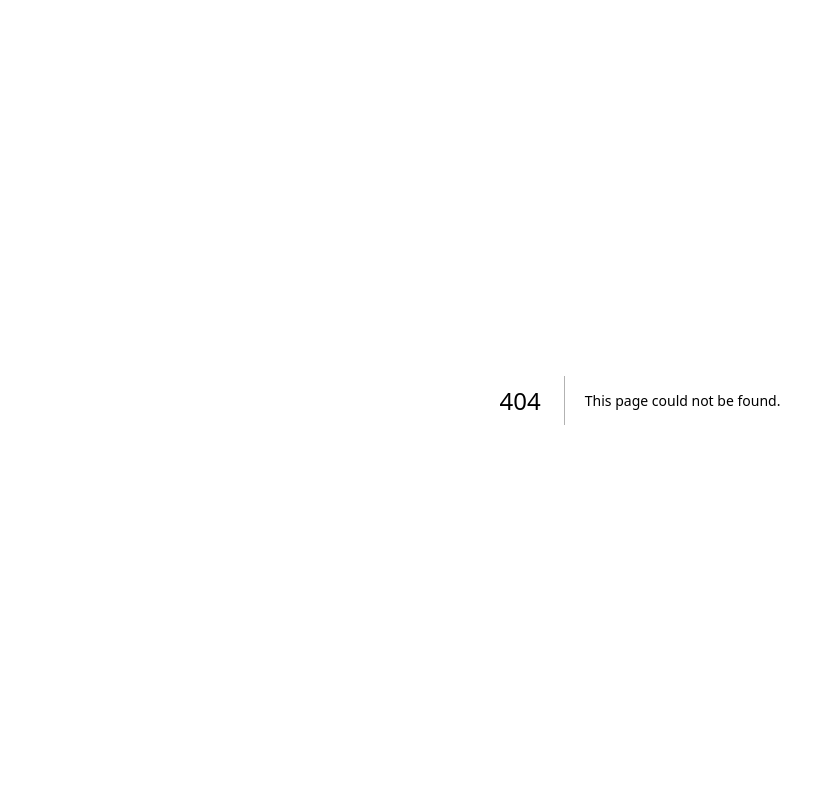
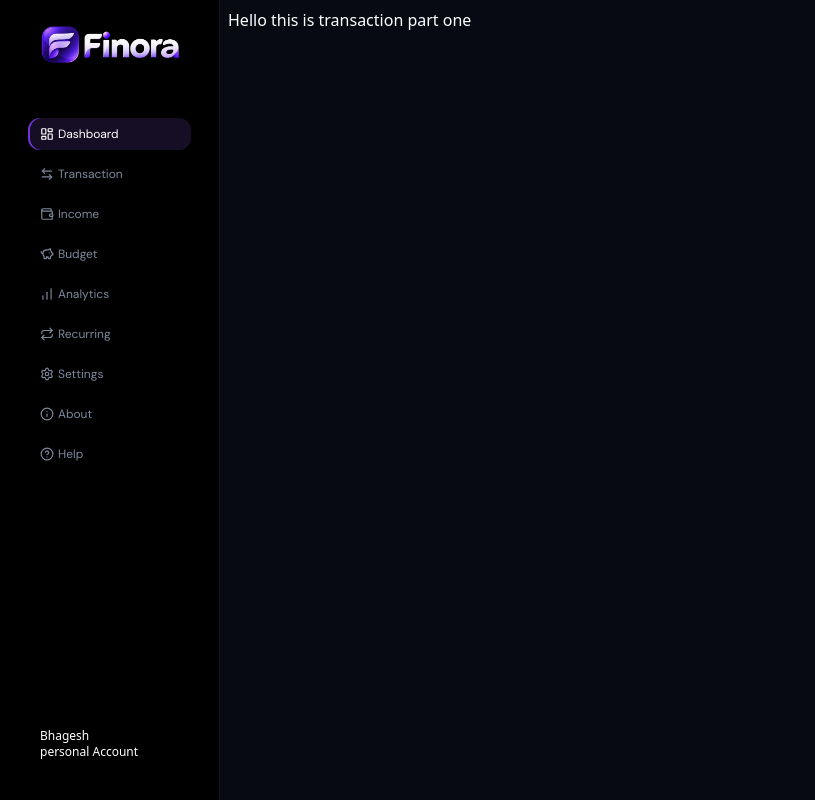
Before and after one commit to Dev-Bhagesh/expence_tracker, a Next.js app: page /transaction in a window 1280 px wide. Before the commit this address had no page. Shown: the whole page, without its empty margins (0-815 px from the left). Built offline with nearby package versions, Linux system fonts and the light colour scheme.

Commit message:
solved routing problem

```diff
--- a/src/app/components/Sidebar.tsx
+++ b/src/app/components/Sidebar.tsx
@@ -1,53 +1,66 @@
 "use client"
-import React from "react";
+import React, { useEffectEvent } from "react";
 // import finora_logo from './public/finora_logo.png';
 import Image from "next/image";
 import { useState, useEffect } from "react";
 import { X, Menu, LayoutDashboard, CircleHelp, Info, ArrowLeftRight, Wallet, PiggyBank, BarChart, Repeat, Settings, icons } from "lucide-react";
+import { redirect } from "next/dist/server/api-utils";
+import { useRouter } from "next/navigation";
 
 const Sidebar = () => {
     const [isActive, setIsActive] = useState('Dashboard')
     const [isMenuOpen, setIsMenuOpen] = useState(false)
-
+    const [clickedMenu , setclickedMenu] = useState('')
+    const router = useRouter()
     // Side bar navigation labels
     const navitems = [
         {
             label: "Dashboard",
+            path:"dashboard",
             icon: LayoutDashboard
         },
         {
             label: "Transaction",
+            path:"transaction",
             icon: ArrowLeftRight,
         },
         {
             label: "Income",
+            path:"income",
             icon: Wallet,
         },
         {
             label: "Budget",
+            path:"budget",
             icon: PiggyBank,
         },
         {
             label: "Analytics",
+            path:"analytics",
             icon: BarChart,
         },
         {
             label: "Recurring",
+            path:'recurring',
             icon: Repeat,
         },
         {
             label: "Settings",
+            path:'settings',
             icon: Settings,
         },
         {
             label: "About",
+            path:'about',
             icon: Info
         },
         {
             label: "Help",
+            path:'help',
             icon: CircleHelp,
         }
     ]
+
     return (
         <>
             <button onClick={() =>{console.log("the hamburger button is clicked"), setIsMenuOpen(true)}} className={` bg-[rgba(67,20,148,0.9)] cursor-pointer rounded p-0.5 fixed bottom-5 left-5 z-[999] md:hidden ${isMenuOpen ? "hidden" : ""}`}>
@@ -72,7 +85,7 @@ const Sidebar = () => {
                         const active = isActive === item.label;
                         return (
                             // <li key={index} onClick={()=>setIsActive(item.label)} className="flex items-center gap-1 py-2 px-3">
-                            <li key={index} onClick={() => {setIsActive(item.label);setIsMenuOpen(false)}} className={`text-xs flex items-center m-2 gap-1 py-2 px-3 font-nav cursor-pointer rounded-xl transition-all ease-out duration-200 ${active ? " text-white bg-[#8b5cf626] shadow-[inset_2px_0_0px_rgba(124,58,237,0.9),0_0_0px_rgba(124,58,237,1)]" : "text-[#7e889d] hover:text-white hover:bg-[#ffffff08]"}`}>
+                            <li key={index} onClick={() => {setIsActive(item.label);setIsMenuOpen(false);router.push(`/${item.path}`)}} className={`text-xs flex items-center m-2 gap-1 py-2 px-3 font-nav cursor-pointer rounded-xl transition-all ease-out duration-200 ${active ? " text-white bg-[#8b5cf626] shadow-[inset_2px_0_0px_rgba(124,58,237,0.9),0_0_0px_rgba(124,58,237,1)]" : "text-[#7e889d] hover:text-white hover:bg-[#ffffff08]"}`}>
                                 <Icon size={14} />
                                 <span>{item.label}</span>
                             </li>
--- /dev/null
+++ b/src/app/components/Transaction.tsx
@@ -0,0 +1,9 @@
+import React from "react";
+
+const TransactionPartOne = ()=>{
+    return(<>
+        <div>Hello this is transaction part one</div>
+    </>)
+}
+
+export default TransactionPartOne
--- /dev/null
+++ b/src/app/transaction/layout.tsx
@@ -0,0 +1,16 @@
+import Sidebar from "../components/Sidebar";
+
+export default function DashboardLayout({
+    children,
+}: {
+    children: React.ReactNode;
+}) {
+    return (
+        <div className="flex min-h-screen w-full">
+            <Sidebar/>
+            <main className="flex-1 w-full md:ml-[220px] transition-all duration-300 ease-in-out">
+            {children}
+            </main>
+        </div>
+    )
+}
--- /dev/null
+++ b/src/app/transaction/page.tsx
@@ -0,0 +1,12 @@
+import React from "react";
+import TransactionPartOne from "../components/Transaction";
+const Transaction = ()=>{
+    return(
+        <>
+        <div className="TransactionPage p-2">
+            <TransactionPartOne/>
+        </div>
+        </>
+    )
+}
+export default Transaction
```
